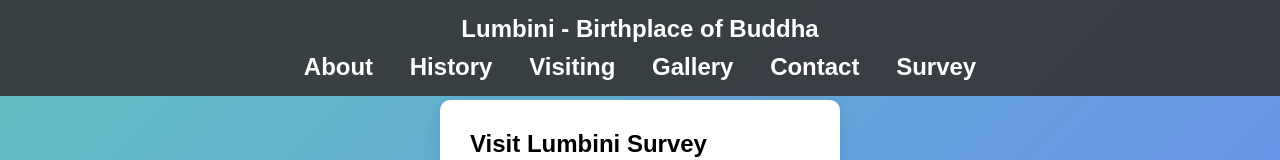
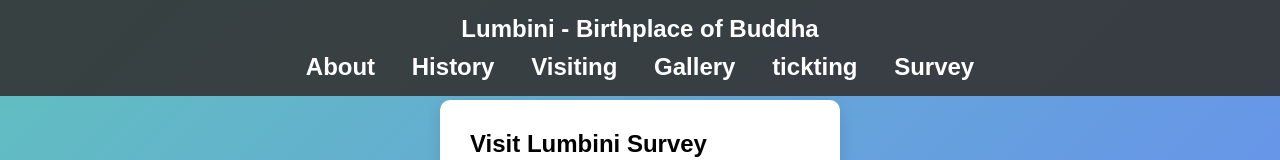
Before and after one commit to heresharaf/school-project, a plain HTML site: page servey.html in a window 1280 px wide. Shown: the top 160 px of the page. Drawn offline with Linux system fonts and the light colour scheme.

Commit message:
Update servey.html

```diff
--- a/servey.html
+++ b/servey.html
@@ -142,7 +142,7 @@
             <a href="history.html">History</a>
             <a href="visiting.html">Visiting</a>
             <a href="gallery.html">Gallery</a>
-            <a href="contact.html">Contact</a>
+            <a href="contact.html">tickting</a>
             <a href="survey.html">Survey</a>
         </nav>
     </header>
```
